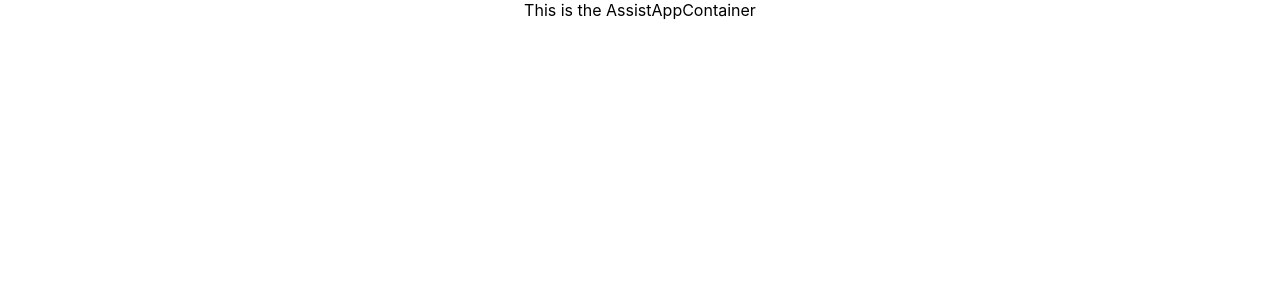
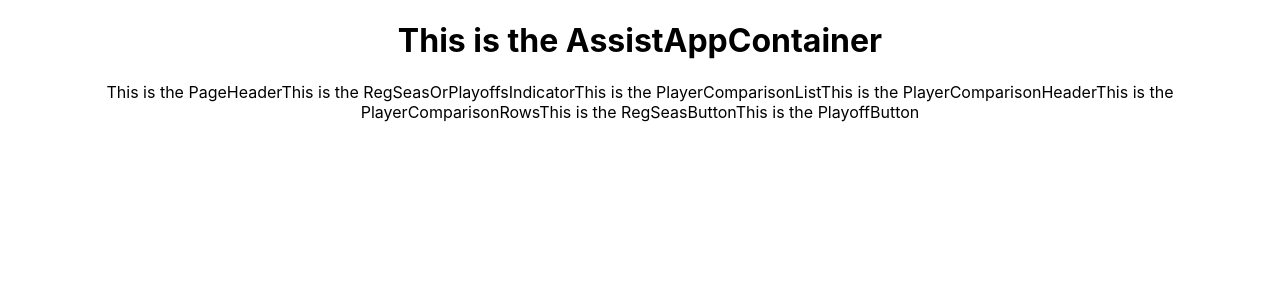
Before and after one commit to KMOndrus/flux-redux-react-basketball-assists-demo, a React (Create React App) app: page / in a window 1280 px wide. Shown: the top 300 px of the page. Built offline with nearby package versions, Linux system fonts and the light colour scheme.

Commit message:
added all components

```diff
--- /dev/null
+++ b/src/Components/PageHeader.jsx
@@ -0,0 +1,11 @@
+import React from 'react';
+
+const PageHeader = () => {
+  return (
+    <React.Fragment>
+      This is the PageHeader
+    </React.Fragment>
+  )
+};
+
+export default PageHeader;
--- /dev/null
+++ b/src/Components/PlayerComparisonHeader.jsx
@@ -0,0 +1,11 @@
+import React from 'react';
+
+const PlayerComparisonHeader = () => {
+  return (
+    <React.Fragment>
+      This is the PlayerComparisonHeader
+    </React.Fragment>
+  )
+};
+
+export default PlayerComparisonHeader;
--- /dev/null
+++ b/src/Components/PlayerComparisonList.jsx
@@ -0,0 +1,15 @@
+import React from 'react';
+import PlayerComparisonHeader from "./PlayerComparisonHeader";
+import PlayerComparisonRows from "./PlayerComparisonRows";
+
+const PlayerComparisonList = () => {
+  return (
+    <React.Fragment>
+      This is the PlayerComparisonList
+      <PlayerComparisonHeader />
+      <PlayerComparisonRows />
+    </React.Fragment>
+  )
+};
+
+export default PlayerComparisonList;
--- /dev/null
+++ b/src/Components/PlayerComparisonRows.jsx
@@ -0,0 +1,11 @@
+import React from 'react';
+
+const PlayerComparisonRows = () => {
+  return (
+    <React.Fragment>
+      This is the PlayerComparisonRows
+    </React.Fragment>
+  )
+};
+
+export default PlayerComparisonRows;
--- /dev/null
+++ b/src/Components/PlayoffButton.jsx
@@ -0,0 +1,11 @@
+import React from 'react';
+
+const PlayoffButton = () => {
+  return (
+    <React.Fragment>
+      This is the PlayoffButton
+    </React.Fragment>
+  )
+};
+
+export default PlayoffButton;
--- /dev/null
+++ b/src/Components/RegSeasButton.jsx
@@ -0,0 +1,11 @@
+import React from 'react';
+
+const RegSeasButton = () => {
+  return (
+    <React.Fragment>
+      This is the RegSeasButton
+    </React.Fragment>
+  )
+};
+
+export default RegSeasButton;
--- /dev/null
+++ b/src/Components/RegSeasOrPlayoffsIndicator.jsx
@@ -0,0 +1,11 @@
+import React from 'react';
+
+const RegSeasOrPlayoffsIndicator = () => {
+  return (
+    <React.Fragment>
+      This is the RegSeasOrPlayoffsIndicator
+    </React.Fragment>
+  )
+};
+
+export default RegSeasOrPlayoffsIndicator;
--- a/src/Containers/AssistAppContainer.jsx
+++ b/src/Containers/AssistAppContainer.jsx
@@ -1,9 +1,21 @@
 import React from 'react';
+import RegSeasOrPlayoffsIndicator from "../Components/RegSeasOrPlayoffsIndicator";
+import PageHeader from "../Components/PageHeader";
+import PlayerComparisonList from "../Components/PlayerComparisonList";
+import RegSeasButton from "../Components/RegSeasButton";
+import PlayoffButton from "../Components/PlayoffButton";
 
 const AssistAppContainer = () => {
   return (
     <React.Fragment>
-      This is the AssistAppContainer
+      <h1>
+        This is the AssistAppContainer
+      </h1>
+      <PageHeader />
+      <RegSeasOrPlayoffsIndicator />
+      <PlayerComparisonList />
+      <RegSeasButton />
+      <PlayoffButton />
     </React.Fragment>
   )
 };
```
